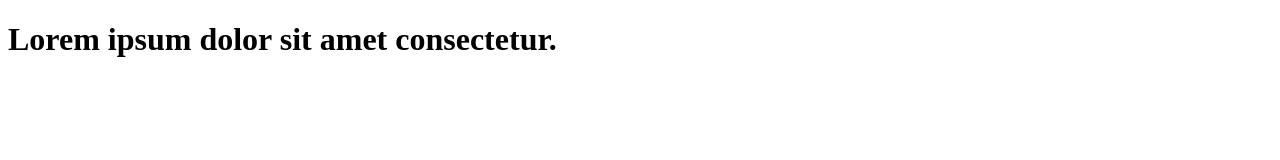
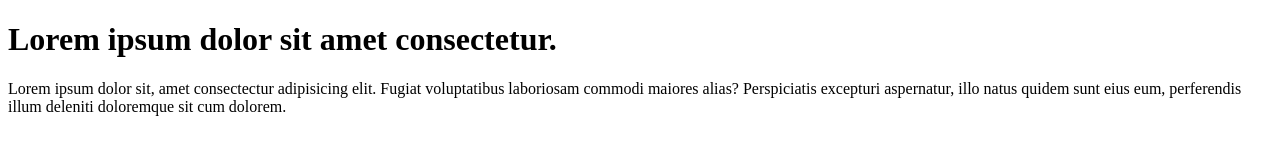
Before and after one commit to naomyraharihasina-beep/learn-git, a plain HTML site: page index.html in a window 1280 px wide. Drawn offline with Linux system fonts and the light colour scheme.

Commit message:
add paragraph to code

```diff
--- a/index.html
+++ b/index.html
@@ -7,5 +7,6 @@
 </head>
 <body>
     <h1>Lorem ipsum dolor sit amet consectetur.</h1>
+    <p>Lorem ipsum dolor sit, amet consectectur adipisicing elit. Fugiat voluptatibus laboriosam commodi maiores alias? Perspiciatis excepturi aspernatur, illo natus quidem sunt eius eum, perferendis illum deleniti doloremque sit cum dolorem.</p>
 </body>
 </html>
```
